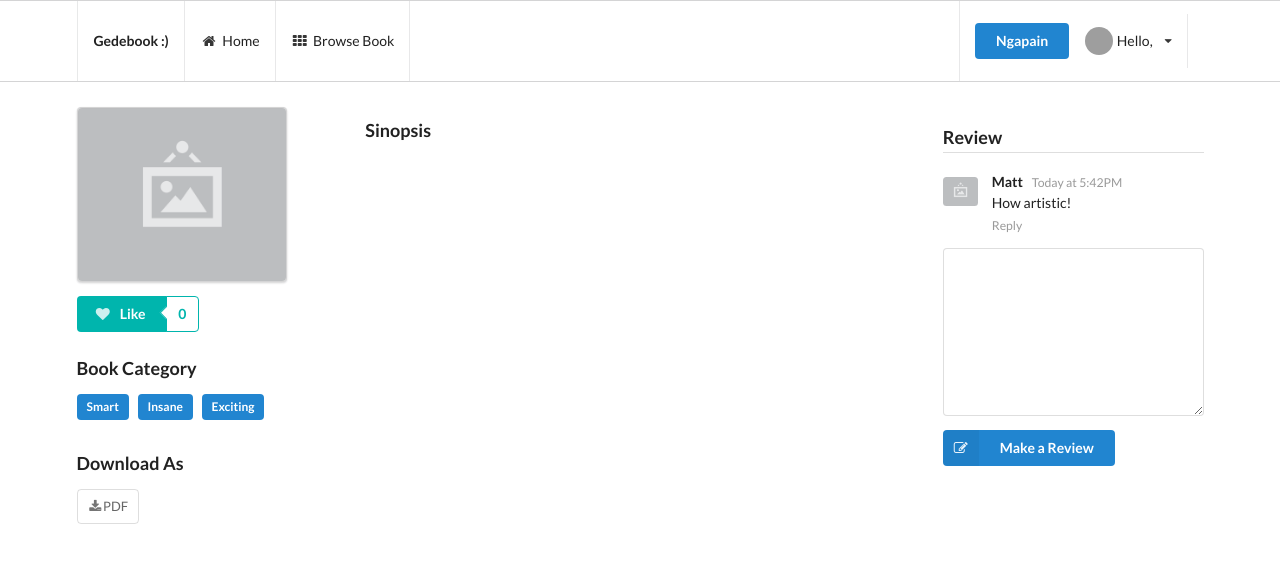
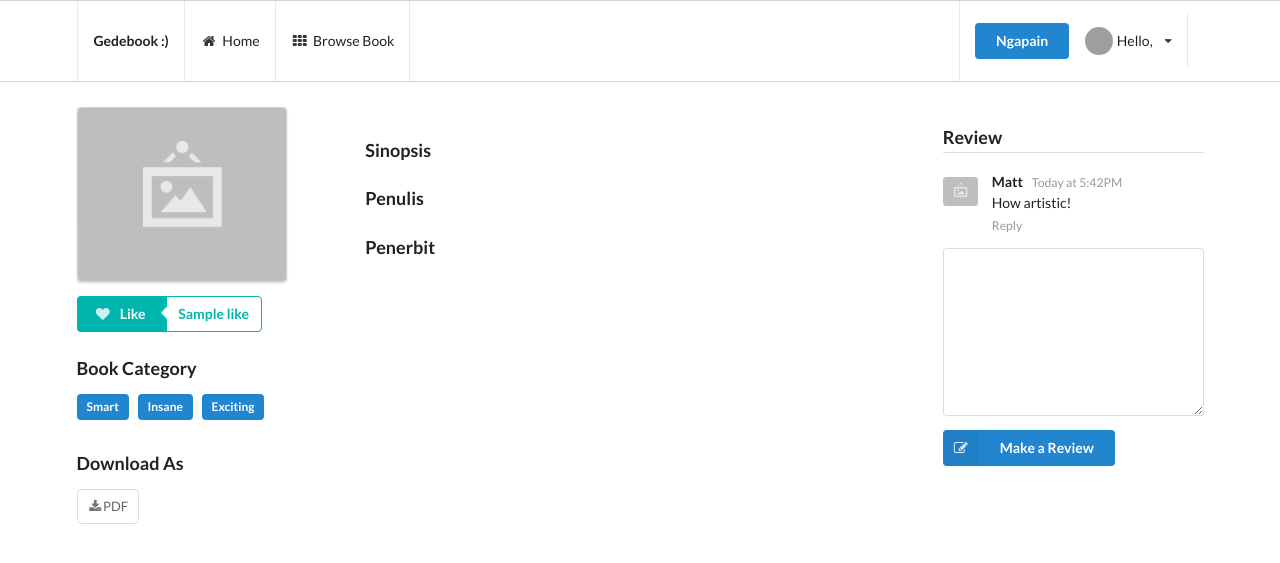
Before and after one commit to ffadilaputra/gedebook, a CodeIgniter app: the page made by application/views/detail_book.php in a window 1280 px wide. Shown: the top 563 px of the page. Run offline with CodeIgniter, Linux system fonts and the light colour scheme; tables that the repository leaves empty or names only in its code hold one stand-in row (values such as "Sample post"); the template is opened without the code that fills it: most values are stand-ins (such as "Sample title", 1, 10 or a date in 2020); data that the repository does not hold is empty; grey boxes are pictures that could not be loaded.

Commit message:
Fitur Like

```diff
--- a/application/controllers/Books.php
+++ b/application/controllers/Books.php
@@ -7,6 +7,7 @@
 	{
 		parent::__construct();
 		$this->load->model('Books_model');
+		$this->load->model('Like_model');
 
 		if ($this->session->userdata('logged_in')) {
             $session_data = $this->session->userdata('logged_in');
@@ -94,6 +95,8 @@
 
 	public function details($id){
 
+		$data['filter'] = $this->Like_model->filter($id);
+		$data['like'] = $this->Like_model->count_like($id);
 		$data['book'] = $this->Books_model->detailById($id);
 
 		$this->load->view('detail_book',$data);
--- a/application/controllers/Like.php
+++ b/application/controllers/Like.php
@@ -8,7 +8,7 @@
 
 		$this->load->model('Like_model');
 		$this->Like_model->put_like();
-		redirect('books','refresh');
+		redirect('home','refresh');
 	}
 
 
--- a/application/controllers/User.php
+++ b/application/controllers/User.php
@@ -18,7 +18,7 @@
 
 	public function index(){
 
-		$this->load->view('user');
+		$this->load->view('home');
 
 	}
 
--- a/application/views/detail_book.php
+++ b/application/views/detail_book.php
@@ -1,10 +1,8 @@
 <?php $this->load->view('partials/header-user');
-
 	if ($this->session->userdata('logged_in')) {
 	$session_data = $this->session->userdata('logged_in');
 	$data['username'] = $session_data['id_pengguna'];
 }
-
 ?>
 <h3 class="ui center aligned header"></h3>
 <div class="ui container">
@@ -21,6 +19,8 @@
 					</div>
 				</div>
 			</div>
+
+
 			<!-- Proses Like -->
 			<?= form_open('like') ?>
 			<div class="ui labeled button" tabindex="0">
@@ -30,11 +30,15 @@
 				<i class="heart icon"></i> Like
 				</button>
 				<a class="ui basic teal left pointing label">
-					<?= "0" ?>
+					<?= $like ?>
 				</a>
 			</div>
 			<?= form_close() ?>
 			<!-- Proses Like -->
+
+
+
+
 			<!-- abel  -->
 			<h3> Book Category </h3>
 			<div class="ui blue labels">
@@ -58,9 +62,14 @@
 		<div class="eight wide column">
 			<div class="ui three column grid">
 				<div class="field">
-					<h3></h3>
-					<h3><?= $book[0]->judul  ?></h3>
+					<br>
+					<h3><?= $book[0]->judul ?></h3>
 					<h3>Sinopsis</h3>
+					<p><?= $book[0]->sinopsis ?></p>
+					<h3>Penulis</h3>
+					<p><?= $book[0]->penulis ?></p>
+					<h3>Penerbit</h3>
+					<p><?= $book[0]->penerbit ?></p>
 				</div>
 
 			</div>
@@ -70,6 +79,7 @@
 				<h3></h3>
 				<div class="ui comments">
 					<h3 class="ui dividing header">Review</h3>
+
 					<div class="comment">
 						<a class="avatar">
 							<img src="<?= base_url('assets/img/image.png') ?>">
```
Also changed, not shown: application/models/Like_model.php (+22 -5 lines). Lines whose indentation alone changed are shown as unchanged.
